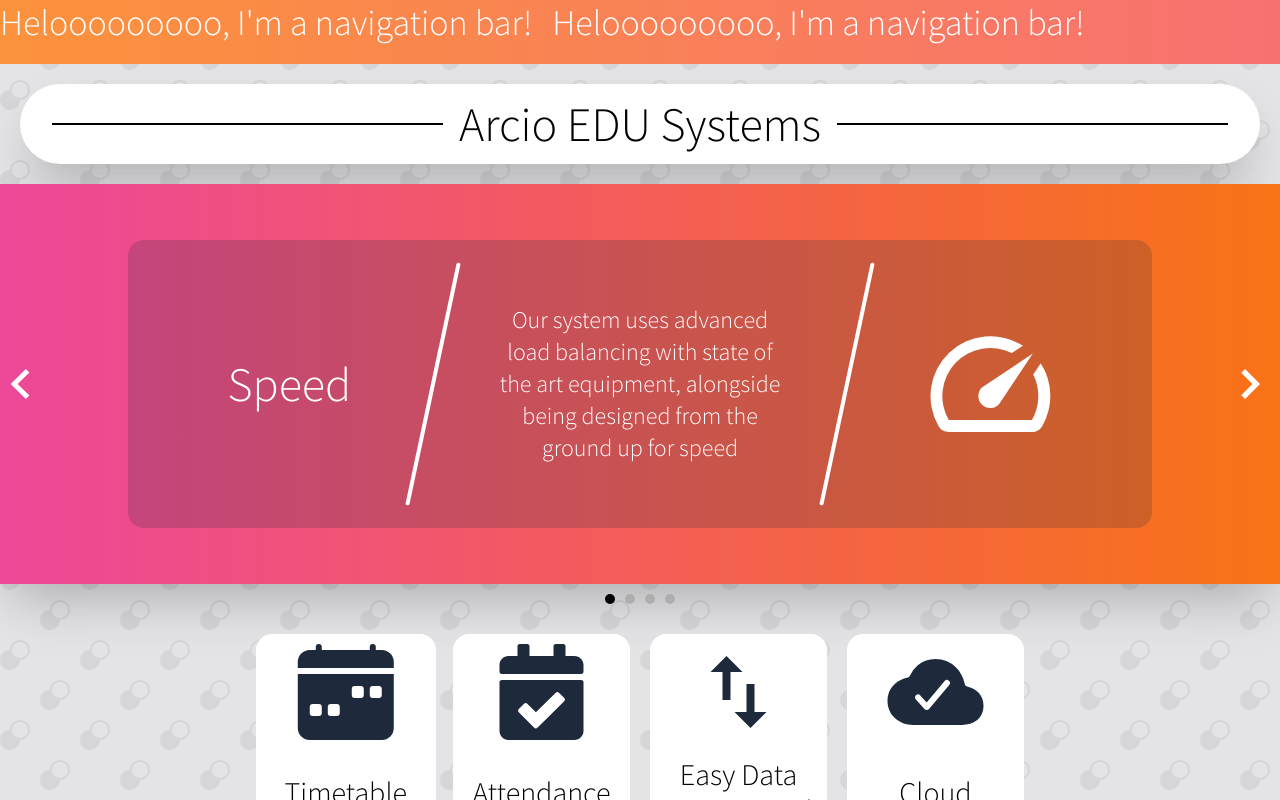
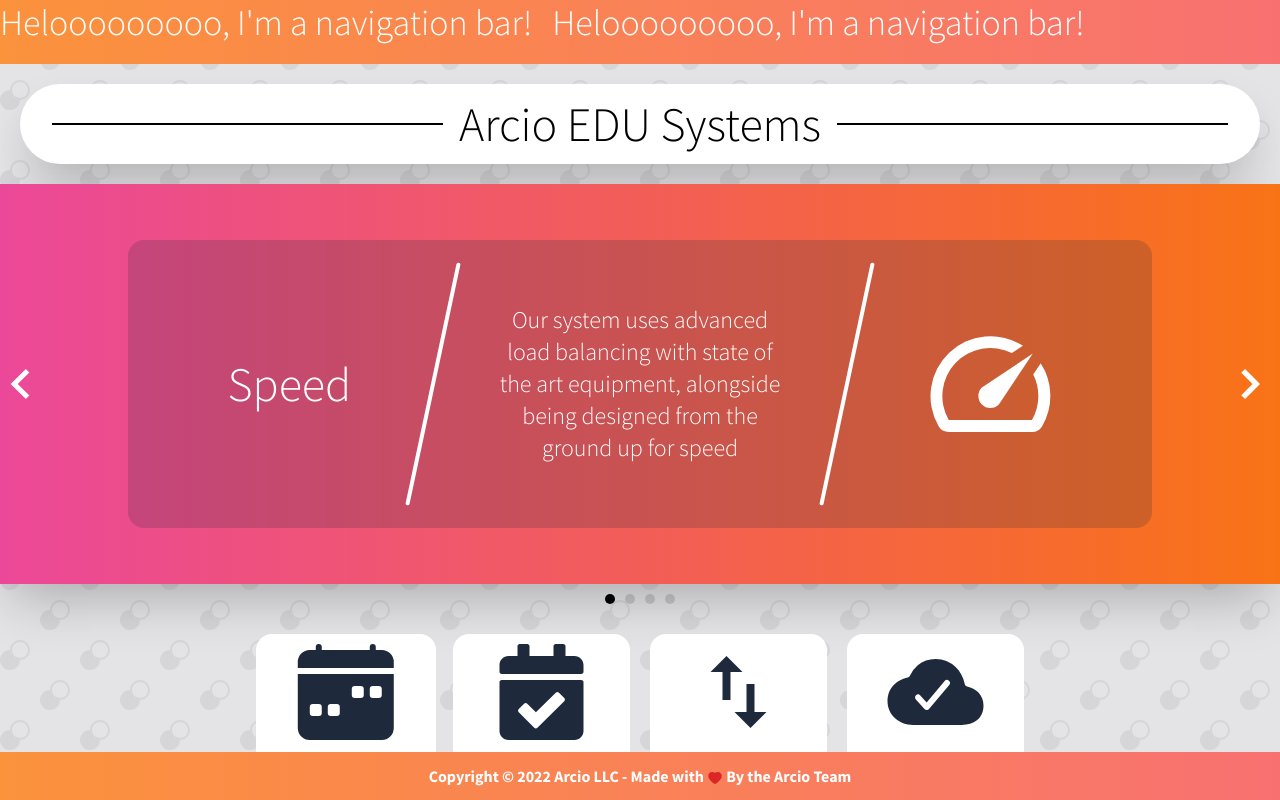
Before and after one commit to arcio-uk/Sales-Website, a React (Vite) app: page / in a window 1280 px wide. Shown: the top 800 px of the page. Built offline with nearby package versions, Linux system fonts and the light colour scheme; what tailwindcss-animatecss would draw is missing.

Commit message:
fix: copyright is always at the bottom of the page

```diff
--- a/src/layout/StandardLayout/index.tsx
+++ b/src/layout/StandardLayout/index.tsx
@@ -20,7 +20,7 @@ const StandardLayout = () => (
     </div>
     <div className="h-16" />
     <Outlet />
-    <div className="text-center p-3 bg-gradient-to-r from-orange-400 to-red-400 text-white font-semibold z-10">
+    <div className="text-center p-3 bg-gradient-to-r from-orange-400 to-red-400 text-white font-semibold z-10 bottom-0 absolute w-full">
       {staticText.copyright.first}
       <AiFillHeart className="fill-red-600 inline align-middle" />
       {staticText.copyright.second}
```
